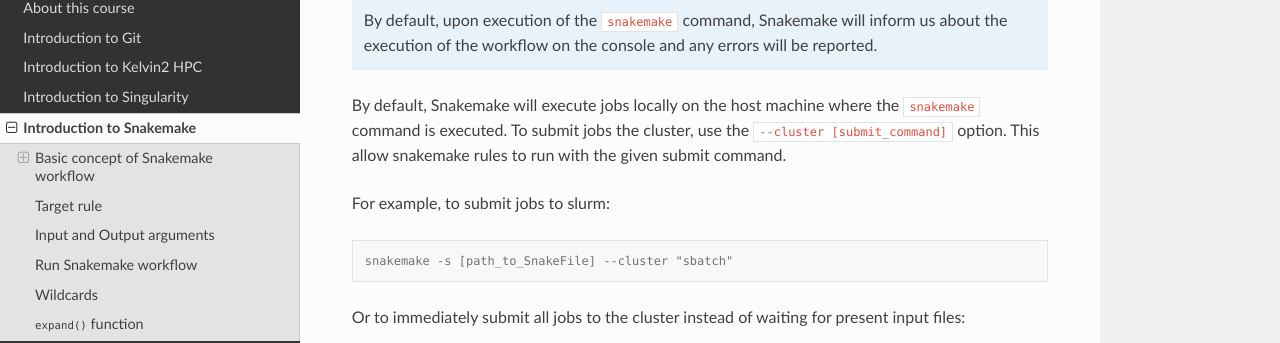
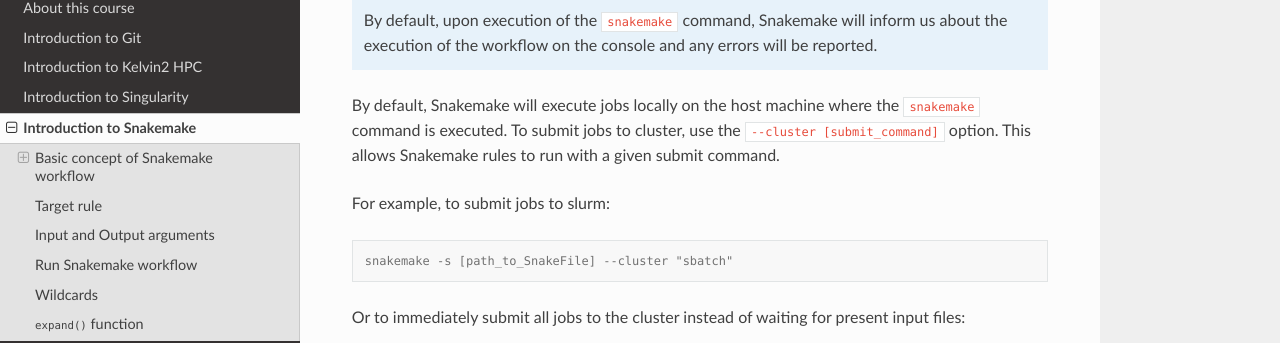
Before and after one commit to sirintra/PMC-PC-training, a Sphinx documentation site: the page built from docs/source/snakemake.rst, in a window 1280 px wide and 900 px high, scrolled down 3344 px. Shown: the part 137-480 px from the top of the window. Built offline with Sphinx 7.4.7 and the Read the Docs theme 2.0.0, drawn with Linux system fonts in a browser that asks for light colours.

Commit message:
Update snakemake.rst

```diff
--- a/docs/source/snakemake.rst
+++ b/docs/source/snakemake.rst
@@ -156,7 +156,7 @@ To run a Snakemake workflow, type:
 
 
 By default, Snakemake will execute jobs locally on the host machine where the ``snakemake`` command is executed.
-To submit jobs the cluster, use the ``--cluster [submit_command]`` option. This allow snakemake rules to run with the given submit command.
+To submit jobs to cluster, use the ``--cluster [submit_command]`` option. This allows Snakemake rules to run with a given submit command.
 
 
 For example, to submit jobs to slurm:
```
